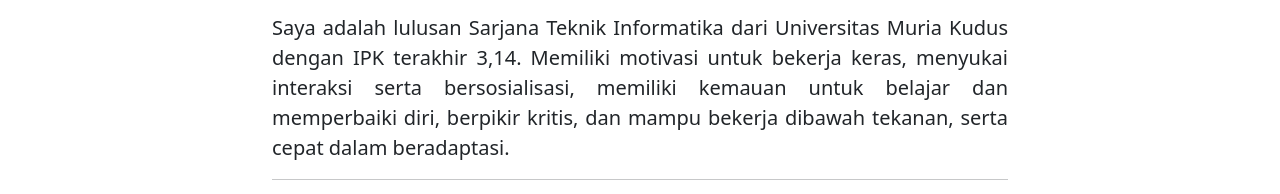
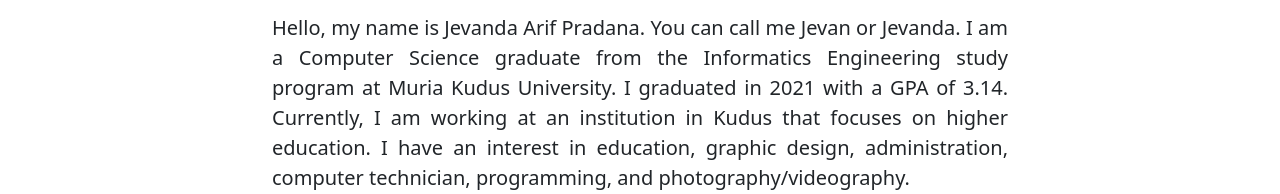
Before and after one commit to smokyjail/portfolio_jevanda.github.io, a plain HTML site: page index.html in a window 1280 px wide. Shown: the part 594-788 px from the top of the page. Drawn offline with Linux system fonts and the light colour scheme.

Commit message:
Update index.html

```diff
--- a/index.html
+++ b/index.html
@@ -73,8 +73,7 @@
         <div class="row justify-content-center fs-5">
           <div class="col-md-8">
             <p style="text-align: justify">
-              Saya adalah lulusan Sarjana Teknik Informatika dari Universitas Muria Kudus dengan IPK terakhir 3,14. Memiliki motivasi untuk bekerja keras, menyukai interaksi serta bersosialisasi, memiliki kemauan untuk belajar dan
-              memperbaiki diri, berpikir kritis, dan mampu bekerja dibawah tekanan, serta cepat dalam beradaptasi.
+              Hello, my name is Jevanda Arif Pradana. You can call me Jevan or Jevanda. I am a Computer Science graduate from the Informatics Engineering study program at Muria Kudus University. I graduated in 2021 with a GPA of 3.14. Currently, I am working at an institution in Kudus that focuses on higher education. I have an interest in education, graphic design, administration, computer technician, programming, and photography/videography.
             </p>
             <hr />
             <a href="assets/file/MY-CV.pdf" class="btn btn-warning bg-gradient" target="_blank"><img style="max-width: 20px" src="assets/img/downloading.png" alt="download" /> Download CV</a>
```
